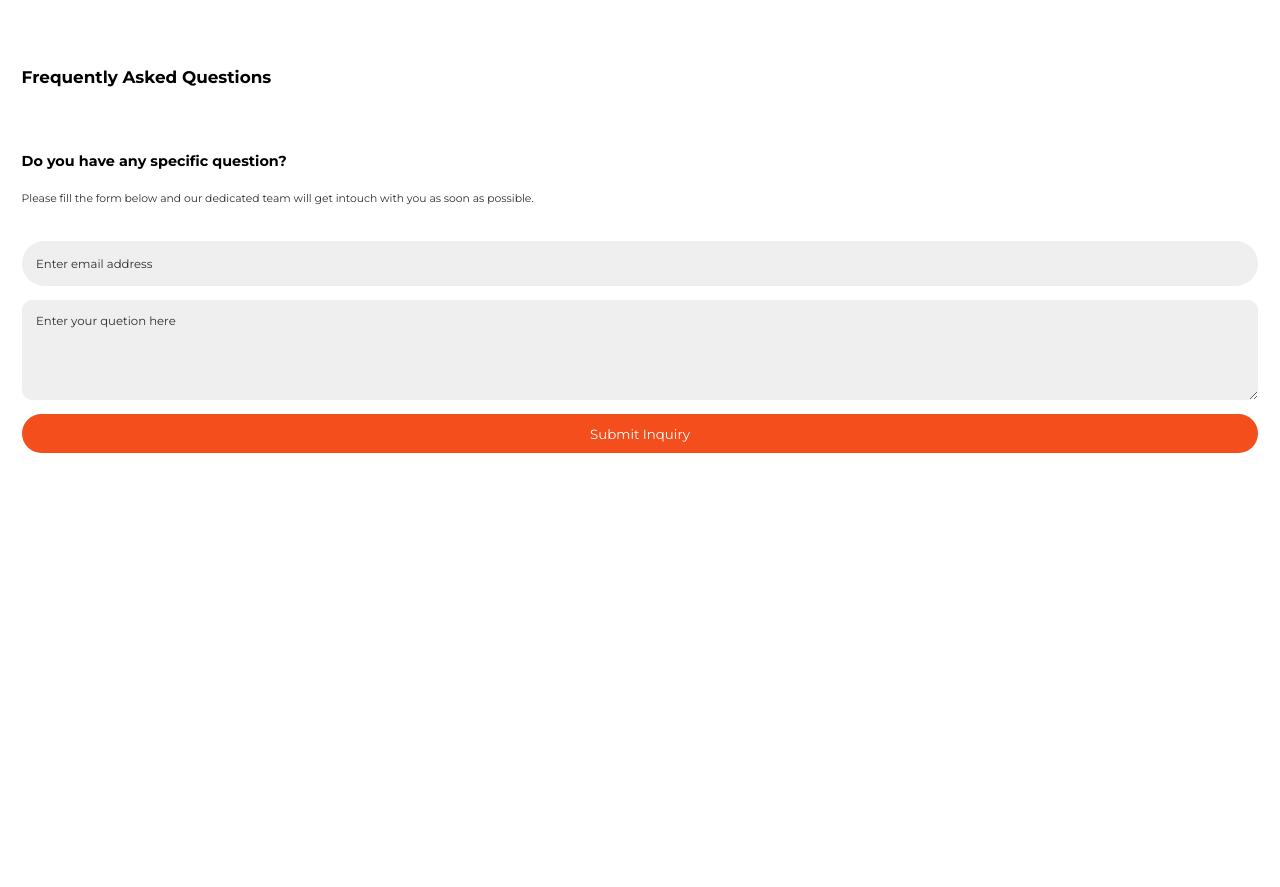
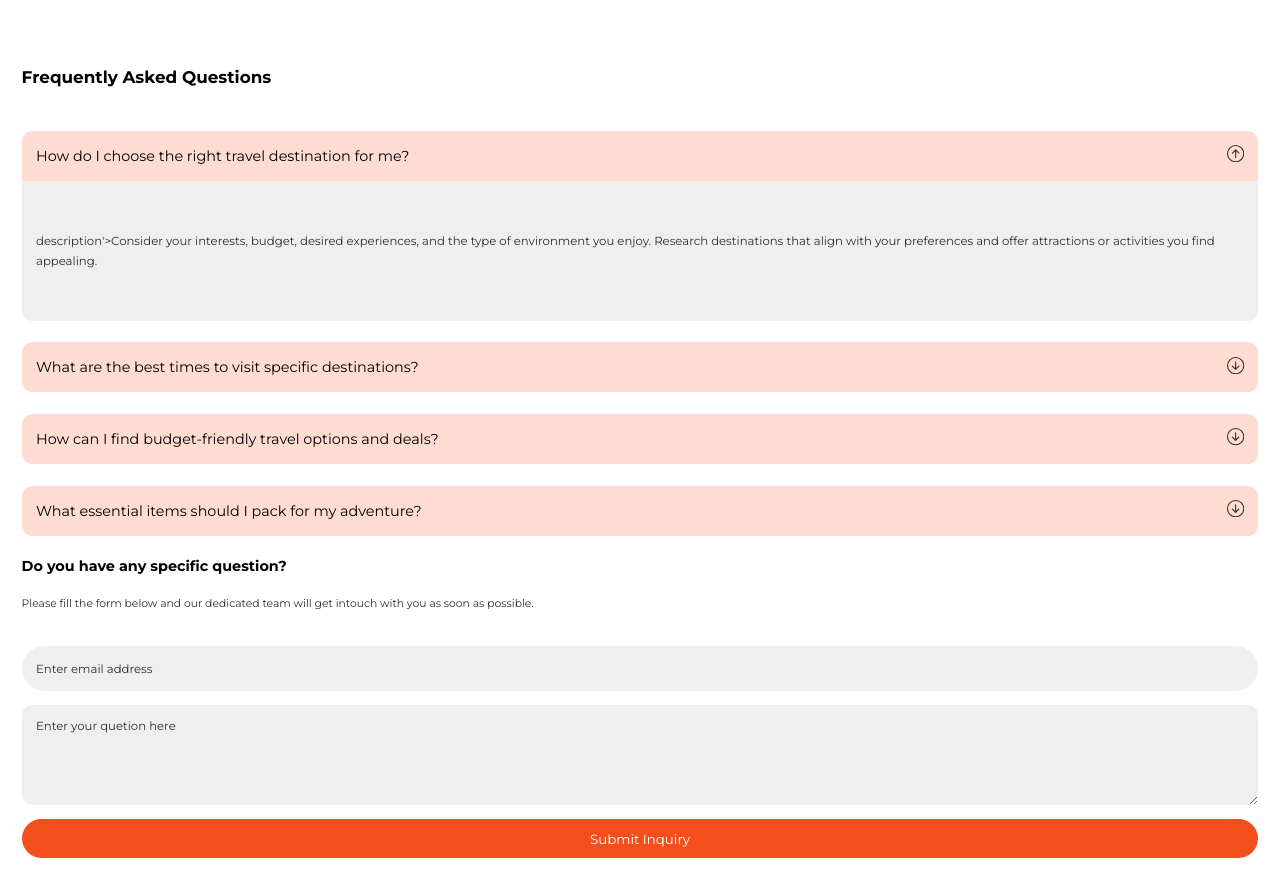
Before and after one commit to AhmedSaadRF/Trips-Website, a React (Vite) app: page / in a window 1280 px wide. Shown: the part 6380-7267 px from the top of the page. Before the commit the page ends 6862 px from the top, so only its background shows below. Built offline with nearby package versions, Linux system fonts and the light colour scheme.

Commit message:
Upload Project

```diff
--- a/src/components/Questions/Questions.jsx
+++ b/src/components/Questions/Questions.jsx
@@ -1,7 +1,9 @@
-import React from 'react'
+import React, { useState } from 'react'
 import "./Questions.css"
+import Accordion from './Accordion'
 
 export default function Questions() {
+  const [active, setActive] = useState("How do I choose the right travel destination for me?");
   return (
     <div className='questions section container'>
       <div className="secHeading">
@@ -9,7 +11,30 @@ export default function Questions() {
       </div>
       <div className="secContainer grid">
         <div className="accordion grid">
-
+          <Accordion
+            title="How do I choose the right travel destination for me?"
+            desc="description'>Consider your interests, budget, desired experiences, and the type of environment you enjoy. Research destinations that align with your preferences and offer attractions or activities you find appealing."
+            active={active}
+            setActive={setActive}
+          />
+          <Accordion
+            title="What are the best times to visit specific destinations?"
+            desc="Research the climate, weather patterns, and peak tourist seasons of the destination you&quot;re interested in. Opt for the shoulder seasons when the weather is pleasant, and crowds are fewer, if possible."
+            active={active}
+            setActive={setActive}
+          />
+          <Accordion
+            title="How can I find budget-friendly travel options and deals?"
+            desc="Look for travel deals, discounts on flights and accommodations, and consider using travel apps or websites that offer competitive prices. Being flexible with your travel dates can also help you find better deals."
+            active={active}
+            setActive={setActive}
+          />
+          <Accordion
+            title="What essential items should I pack for my adventure?"
+            desc="Pack appropriate clothing, toiletries, travel documents (passport, visa, etc..), essential medications, and any specific gear needed for your adventure(e.g., hiking boots, snorkeling gear)."
+            active={active}
+            setActive={setActive}
+          />
         </div>
         <div className="form">
           <div className="secHeading">
```
